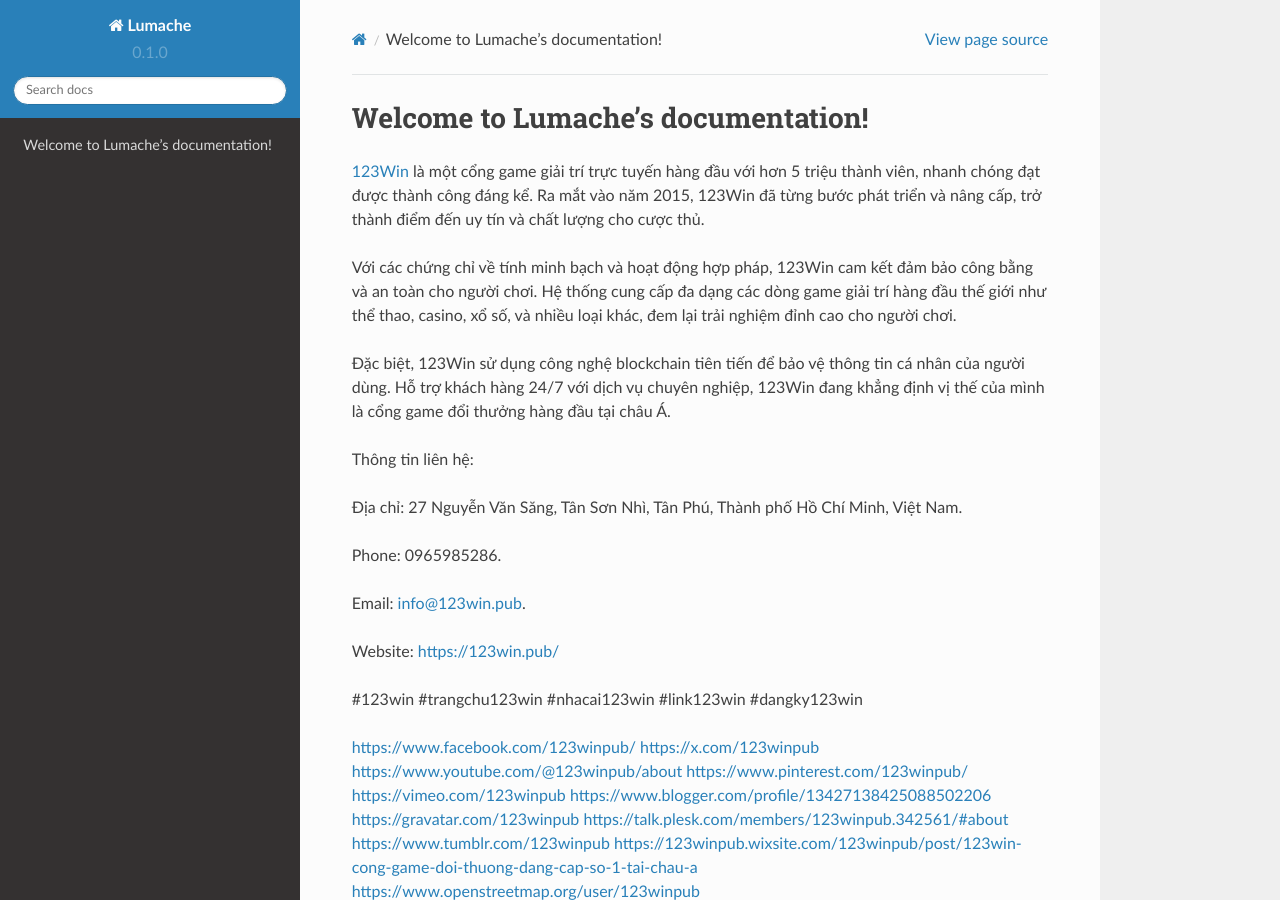
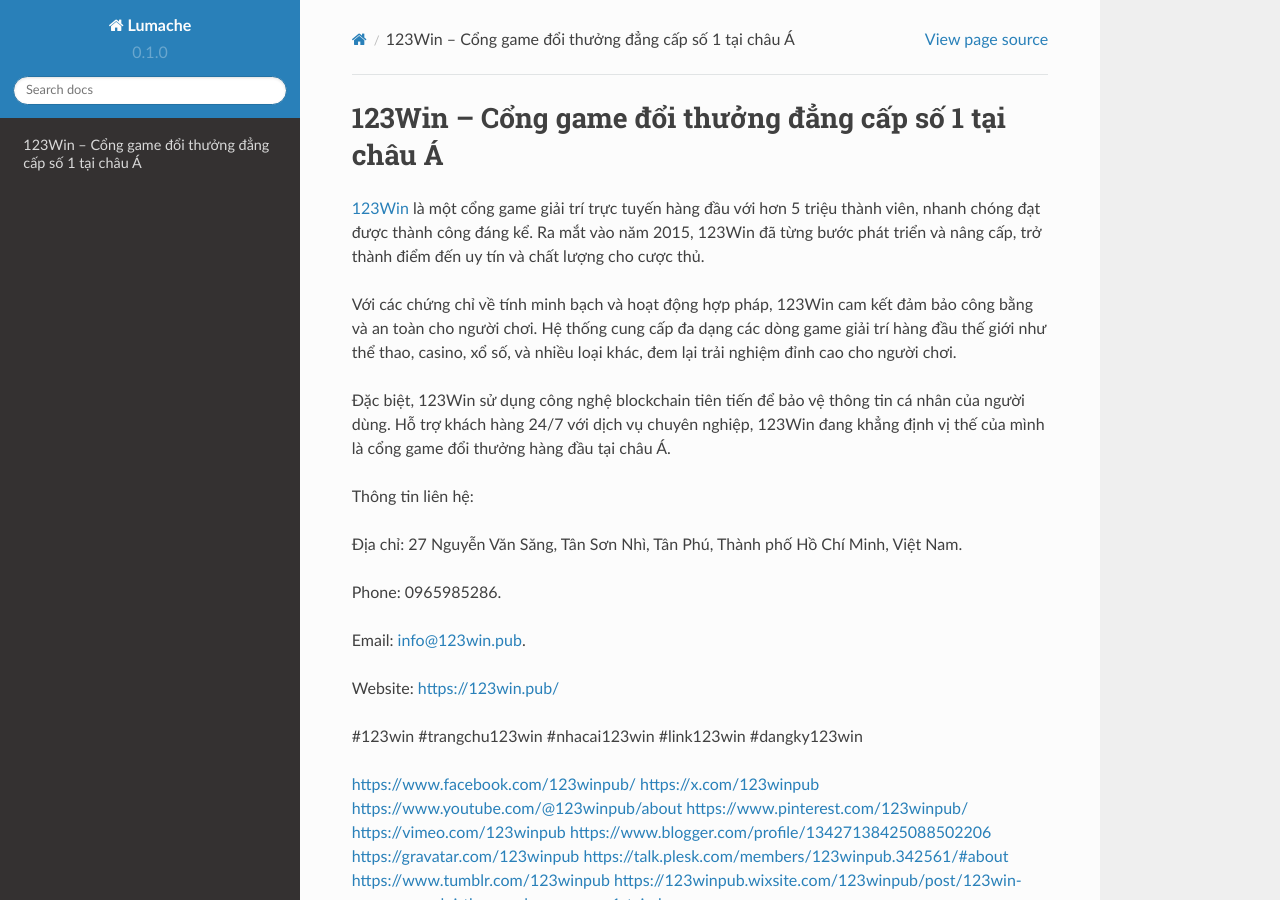
Before and after one commit to socialentity/123winpub, a Sphinx documentation site: the page built from docs/source/index.rst, in a window 1280 px wide and 900 px high. Built offline with Sphinx 7.4.7 and the Read the Docs theme 2.0.0, drawn with Linux system fonts in a browser that asks for light colours.

Commit message:
Update index.rst

```diff
--- a/docs/source/index.rst
+++ b/docs/source/index.rst
@@ -1,4 +1,4 @@
-Welcome to Lumache's documentation!
+123Win – Cổng game đổi thưởng đẳng cấp số 1 tại châu Á
 ===================================
 
 `123Win <https://123win.pub/>`_ là một cổng game giải trí trực tuyến hàng đầu với hơn 5 triệu thành viên, nhanh chóng đạt được thành công đáng kể. Ra mắt vào năm 2015, 123Win đã từng bước phát triển và nâng cấp, trở thành điểm đến uy tín và chất lượng cho cược thủ.
```
